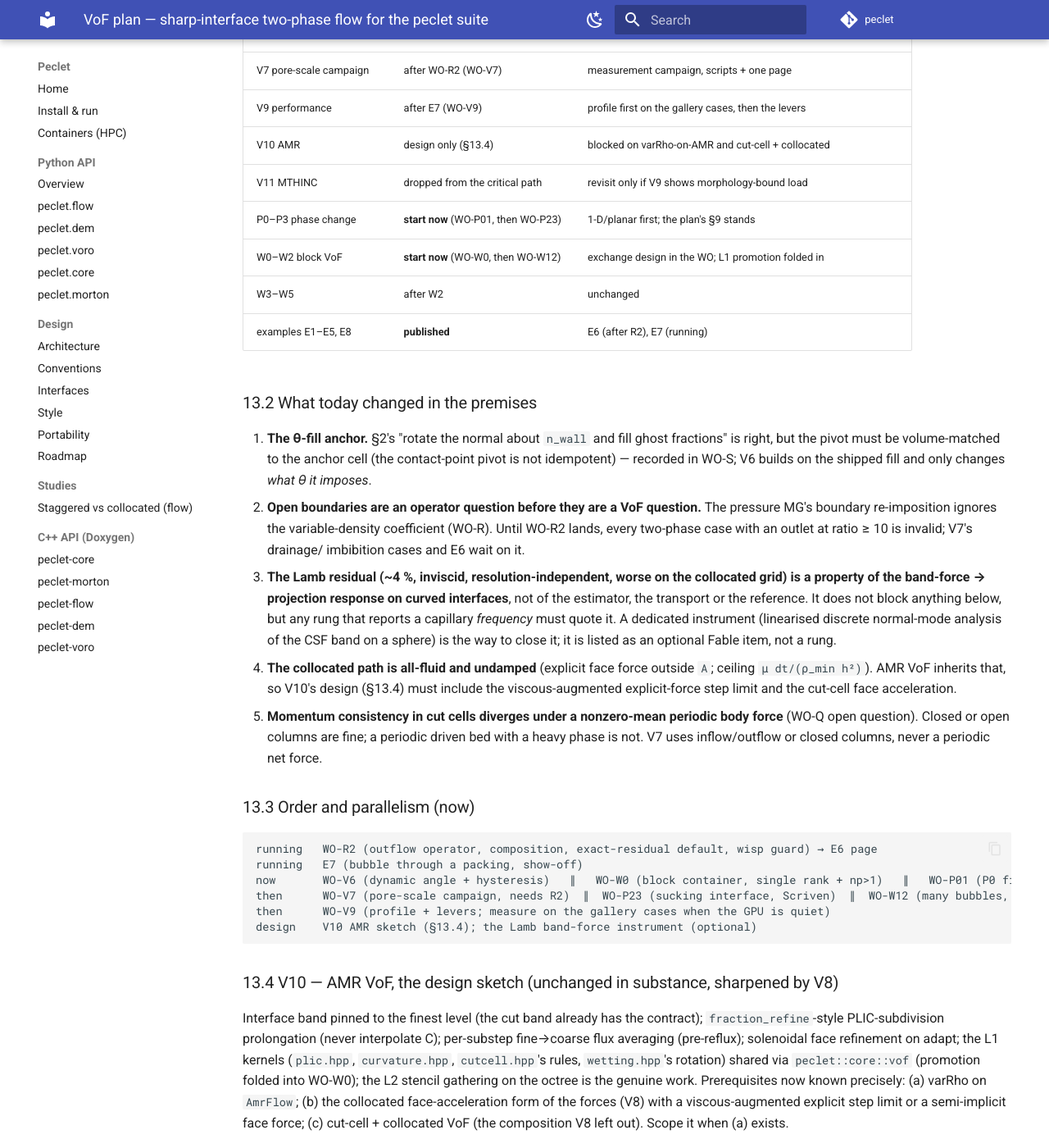
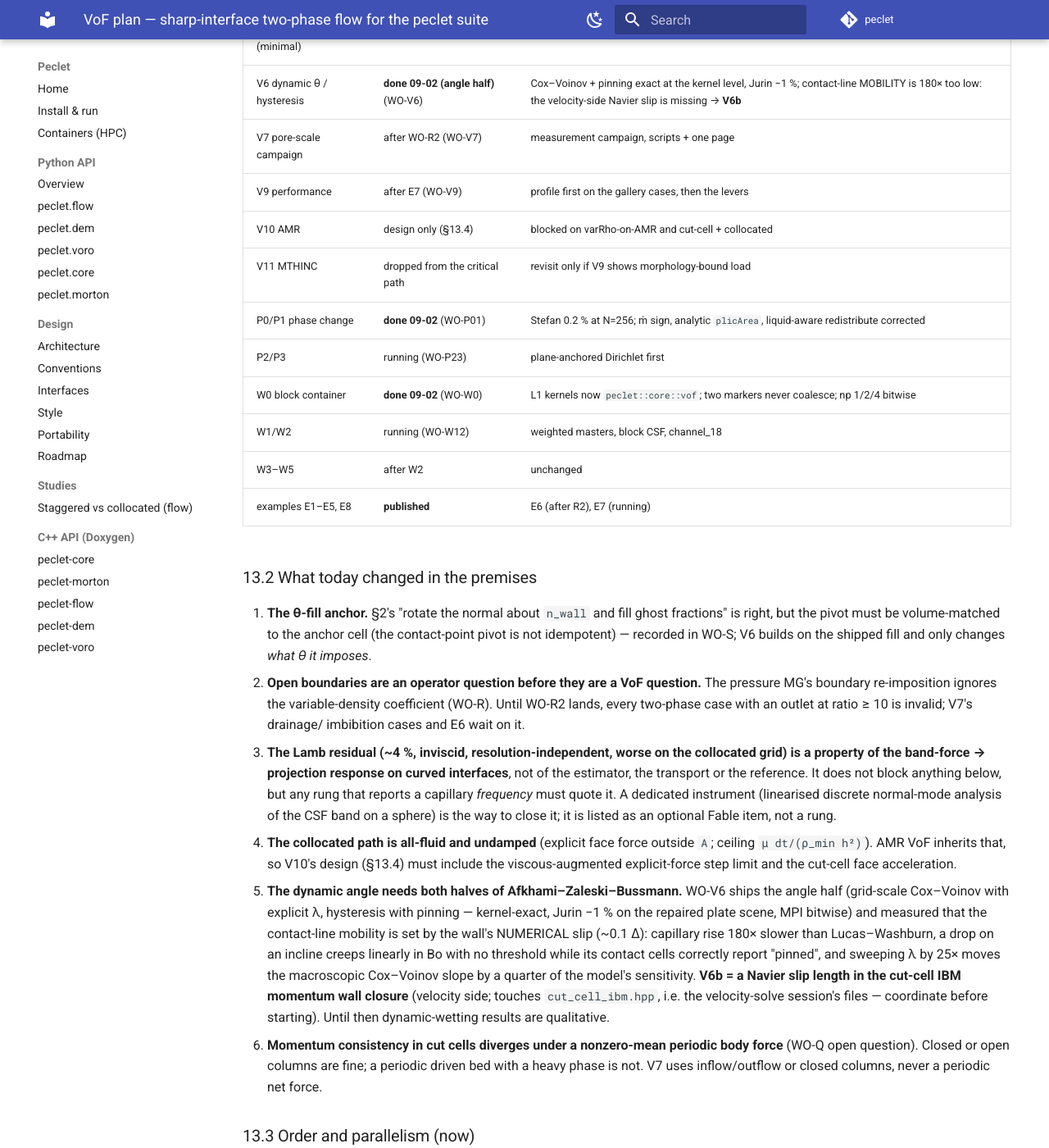
Before and after one commit to computational-chemical-engineering/peclet, an MkDocs documentation site: the page built from docs/VOF_PLAN.md, in a window 1280 px wide and 1400 px high, scrolled down 22030 px. Shown: the whole window at 82% size. Built offline with MkDocs 1.6.1 and Material for MkDocs 9.7.7, drawn with Linux system fonts in a browser that asks for light colours; comment, search, counter and statistics services are not loaded.

Commit message:
VOF_PLAN §13: V6 angle half done, V6b (Navier slip) identified; P0/P1 and W0 done; P23/W12 running
Co-Authored-By: Claude Fable 5.1 <noreply@anthropic.com>
Claude-Session: https://claude.ai/code/session_01Qa1K4Gwa3HaM7hQMg4qLqX

```diff
--- a/docs/VOF_PLAN.md
+++ b/docs/VOF_PLAN.md
@@ -1056,13 +1056,15 @@ gates, twice-failed gates escalate.
 | V5b static θ | **done 09-02** (WO-S) | ≤1.3° for θ ≤ 90°, −3.6° at 120°; Jurin inconclusive |
 | V-BC open boundaries | **done 09-02** (WO-R) | varRho outflow operator defect → WO-R2 (running) |
 | V8 collocated (minimal) | **done 09-02** (WO-T) | all-fluid, rated ratio ~100; cut-cell + collocated = later |
-| V6 dynamic θ / hysteresis | **next** (WO-V6) | derivation in the WO |
+| V6 dynamic θ / hysteresis | **done 09-02 (angle half)** (WO-V6) | Cox–Voinov + pinning exact at the kernel level, Jurin −1 %; contact-line MOBILITY is 180× too low: the velocity-side Navier slip is missing → **V6b** |
 | V7 pore-scale campaign | after WO-R2 (WO-V7) | measurement campaign, scripts + one page |
 | V9 performance | after E7 (WO-V9) | profile first on the gallery cases, then the levers |
 | V10 AMR | design only (§13.4) | blocked on varRho-on-AMR and cut-cell + collocated |
 | V11 MTHINC | dropped from the critical path | revisit only if V9 shows morphology-bound load |
-| P0–P3 phase change | **start now** (WO-P01, then WO-P23) | 1-D/planar first; the plan's §9 stands |
-| W0–W2 block VoF | **start now** (WO-W0, then WO-W12) | exchange design in the WO; L1 promotion folded in |
+| P0/P1 phase change | **done 09-02** (WO-P01) | Stefan 0.2 % at N=256; ṁ sign, analytic `plicArea`, liquid-aware redistribute corrected |
+| P2/P3 | running (WO-P23) | plane-anchored Dirichlet first |
+| W0 block container | **done 09-02** (WO-W0) | L1 kernels now `peclet::core::vof`; two markers never coalesce; np 1/2/4 bitwise |
+| W1/W2 | running (WO-W12) | weighted masters, block CSF, channel_18 |
 | W3–W5 | after W2 | unchanged |
 | examples E1–E5, E8 | **published** | E6 (after R2), E7 (running) |
 
@@ -1085,7 +1087,16 @@ gates, twice-failed gates escalate.
 4. **The collocated path is all-fluid and undamped** (explicit face force outside `A`; ceiling
    `μ dt/(ρ_min h²)`). AMR VoF inherits that, so V10's design (§13.4) must include the
    viscous-augmented explicit-force step limit and the cut-cell face acceleration.
-5. **Momentum consistency in cut cells diverges under a nonzero-mean periodic body force**
+5. **The dynamic angle needs both halves of Afkhami–Zaleski–Bussmann.** WO-V6 ships the angle
+   half (grid-scale Cox–Voinov with explicit λ, hysteresis with pinning — kernel-exact, Jurin
+   −1 % on the repaired plate scene, MPI bitwise) and measured that the contact-line mobility is
+   set by the wall's NUMERICAL slip (~0.1 Δ): capillary rise 180× slower than Lucas–Washburn, a
+   drop on an incline creeps linearly in Bo with no threshold while its contact cells correctly
+   report "pinned", and sweeping λ by 25× moves the macroscopic Cox–Voinov slope by a quarter of
+   the model's sensitivity. **V6b = a Navier slip length in the cut-cell IBM momentum wall
+   closure** (velocity side; touches `cut_cell_ibm.hpp`, i.e. the velocity-solve session's
+   files — coordinate before starting). Until then dynamic-wetting results are qualitative.
+6. **Momentum consistency in cut cells diverges under a nonzero-mean periodic body force**
    (WO-Q open question). Closed or open columns are fine; a periodic driven bed with a heavy
    phase is not. V7 uses inflow/outflow or closed columns, never a periodic net force.
 
```
